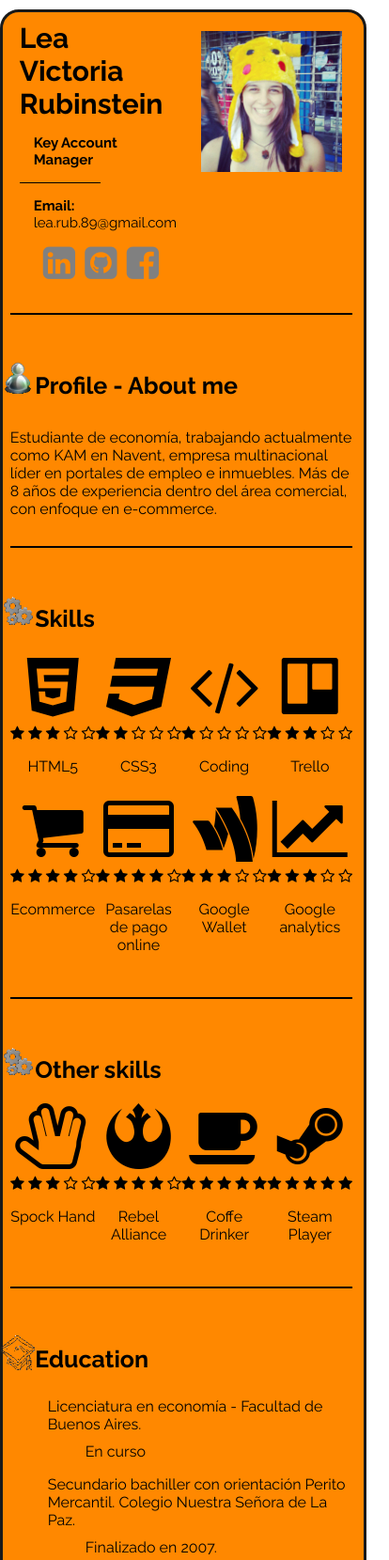
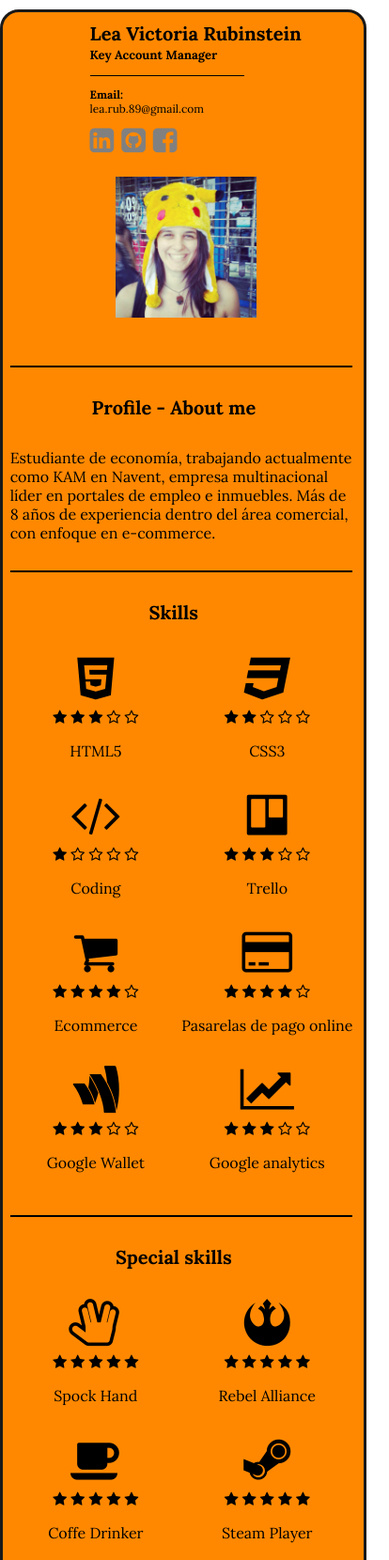
Before and after one commit to pando89/workshop-cv, a plain HTML site: page index.html in a window 390 px wide. Shown: the top 1660 px of the page at 94% size, 414 px wide, since content can reach past the window. Drawn offline with Linux system fonts and the light colour scheme.

Commit message:
Workshop CV responsive

```diff
--- a/css/style.css
+++ b/css/style.css
@@ -1,4 +1,4 @@
-@import url(https://fonts.googleapis.com/css?family=Raleway:100,400,700);
+@import url(https://fonts.googleapis.com/css?family=Lora:400,700);
 
 
 *{
@@ -7,7 +7,7 @@
 }
 
 body{
-	font-family: 'Raleway', sans-serif;
+	font-family: 'Lora', sans-serif;
 	margin: 0;
 }
 
@@ -34,7 +34,7 @@ figure{
 	margin: auto;
 }
 .border{
-	max-width: 1200px;
+		max-width: 1200px;
   	margin: auto;
   	text-align: center;
   	border: solid 3px #191919;
@@ -161,6 +161,7 @@ figure{
 	margin-bottom: 10px;
 	margin-right: 3.33%;
 	box-shadow: 0px 1px 5px inset;
+	background-color: #b9c2bb;
 }
 
 .contact-form-right textarea{
@@ -174,6 +175,7 @@ figure{
 	margin-bottom: 10px;
 	margin-left: 3.33%;
 	box-shadow: 0px 1px 5px inset;
+	background-color: #b9c2bb;
 
 }
 .button-form{
@@ -197,3 +199,96 @@ figure{
 	border-radius: 4px;
 	min-width: 70px;
 }
+
+
+@media (max-width:800px) {
+	.container, .main-header{
+		width: 95%;
+	}
+	.nombre h1{
+		font-size: 20px;
+	}
+	.nombre h3{
+		font-size: 13px;
+		margin-top: -25px;
+		margin-left: 0px;
+	}
+	.mail h3{
+		margin-left: 0;
+		font-size: 12px;
+	}
+	.iconos{
+		margin-left: 10px;
+		text-align: left;
+		font-size: 30px;
+		margin-top: -5px;
+	}
+	@media (max-width:600px) {
+		.container, .main-header{
+			width: 95%
+		}
+		.profile{
+			margin-top: 35px;
+		}
+		.title-section{
+			margin-top: 40px;
+			margin-left: 10px;
+		}
+		.logos-skills{
+			font-size: 70px;
+		}
+		.logos{
+			width: 50%;
+			float: left;
+		}
+		.jobs ul li{
+			margin-right: 10px;
+		}
+		.contact-form-left, .contact-form-right{
+			width: 100%;
+		}
+		.contact-form-right textarea{
+			margin-left: 0;
+		}
+		@media (max-width:400px) {
+			.container, .main-header{
+				width: 95%
+			}
+			.logos-skills{
+				font-size: 50px;
+			}
+			.logos{
+				margin-top: 10px;
+			}
+			.profile{
+				display: none;
+			}
+			.title-section{
+				font-size: 20px;
+				text-align: center;
+				margin-top: 30px;
+			}
+			.profile-left{
+				width: 90%;
+				margin-left: 20%
+			}
+			.nombre h1, h3{
+				width: 90%
+			}
+			.profile-right{
+				width: 90%;
+				margin-left: 5%;
+			}
+			.profile-picture{
+				text-align: center;
+			}
+			.jobs ul li{
+				margin-right: 10px;
+			}
+			.contact-form-left, .contact-form-right{
+				width: 100%;
+			}
+			.contact-form-right textarea{
+				margin-left: 0;
+			}
+		}
--- a/index.html
+++ b/index.html
@@ -172,7 +172,7 @@
 				<img src="images/Skills.png" alt="">
 			</figure>
 			<h3 class="title-section">
-			Other skills
+			Special skills
 			</h3>
 		</article>
 		<div class="cleaner"></div>
@@ -182,8 +182,8 @@
 				<i class="fa fa-star" aria-hidden="true"></i>
 				<i class="fa fa-star" aria-hidden="true"></i>
 				<i class="fa fa-star" aria-hidden="true"></i>
-				<i class="fa fa-star-o" aria-hidden="true"></i>
-				<i class="fa fa-star-o" aria-hidden="true"></i>
+				<i class="fa fa-star" aria-hidden="true"></i>
+				<i class="fa fa-star" aria-hidden="true"></i>
 			</div>
 			<p>
 				Spock Hand
@@ -196,7 +196,7 @@
 				<i class="fa fa-star" aria-hidden="true"></i>
 				<i class="fa fa-star" aria-hidden="true"></i>
 				<i class="fa fa-star" aria-hidden="true"></i>
-				<i class="fa fa-star-o" aria-hidden="true"></i>
+				<i class="fa fa-star" aria-hidden="true"></i>
 			</div>
 			<p>
 				Rebel Alliance
@@ -263,6 +263,26 @@
 					</li>
 				</ul>
 			</ul>
+			<ul>
+				<li>
+					Idiomas
+				</li>
+				<ul>
+					<li>
+						Inglés
+					</li>
+					<ul>
+						<li>Nivel: Bilingue.
+						</li>
+					</ul>
+					<li>Portugués
+					</li>
+					<ul>
+						<li>Nivel: Avanzado.
+						</li>
+					</ul>
+				</ul>
+			</ul>
 		</article>
 	</section>
 	<section>
@@ -277,7 +297,7 @@
 			</h3>
 		</article>
 		<div class="cleaner"></div>
-		<article>
+		<article class="jobs">
 			<ul>
 				<li>
 					Key Account Manager - Navent.
@@ -359,8 +379,8 @@
 		<div class="cleaner"></div>
 		<form action="" class="form-contact">
 			<article class="contact-form-left">
-				<input type="text" placeholder="Nombre completo">
-				<input type="email" placeholder="mail">
+				<input type="text" placeholder="Nombre">
+				<input type="email" placeholder="Mail">
 			</article>
 			<article class="contact-form-right">
 				<textarea placeholder="Mensaje"></textarea>
```
